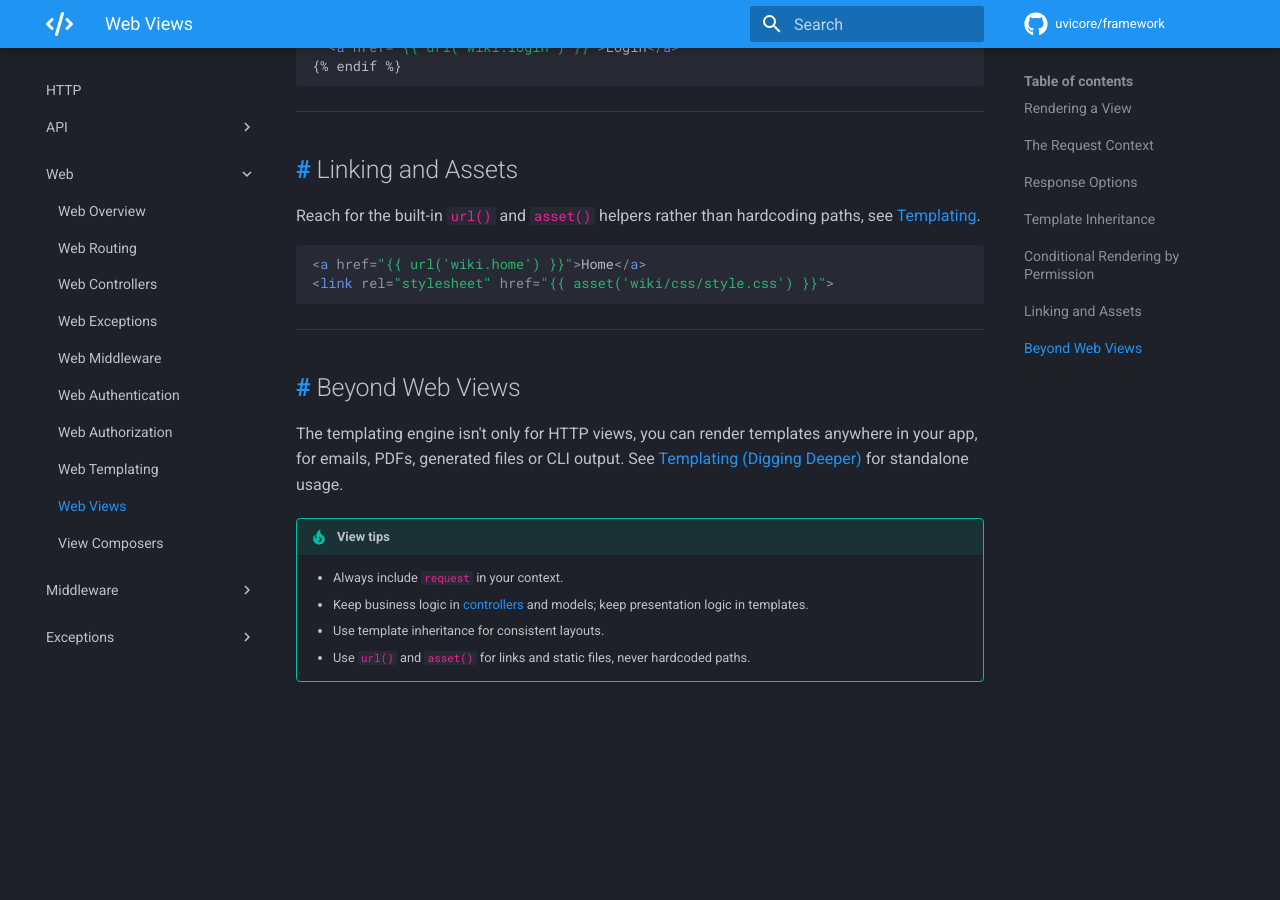
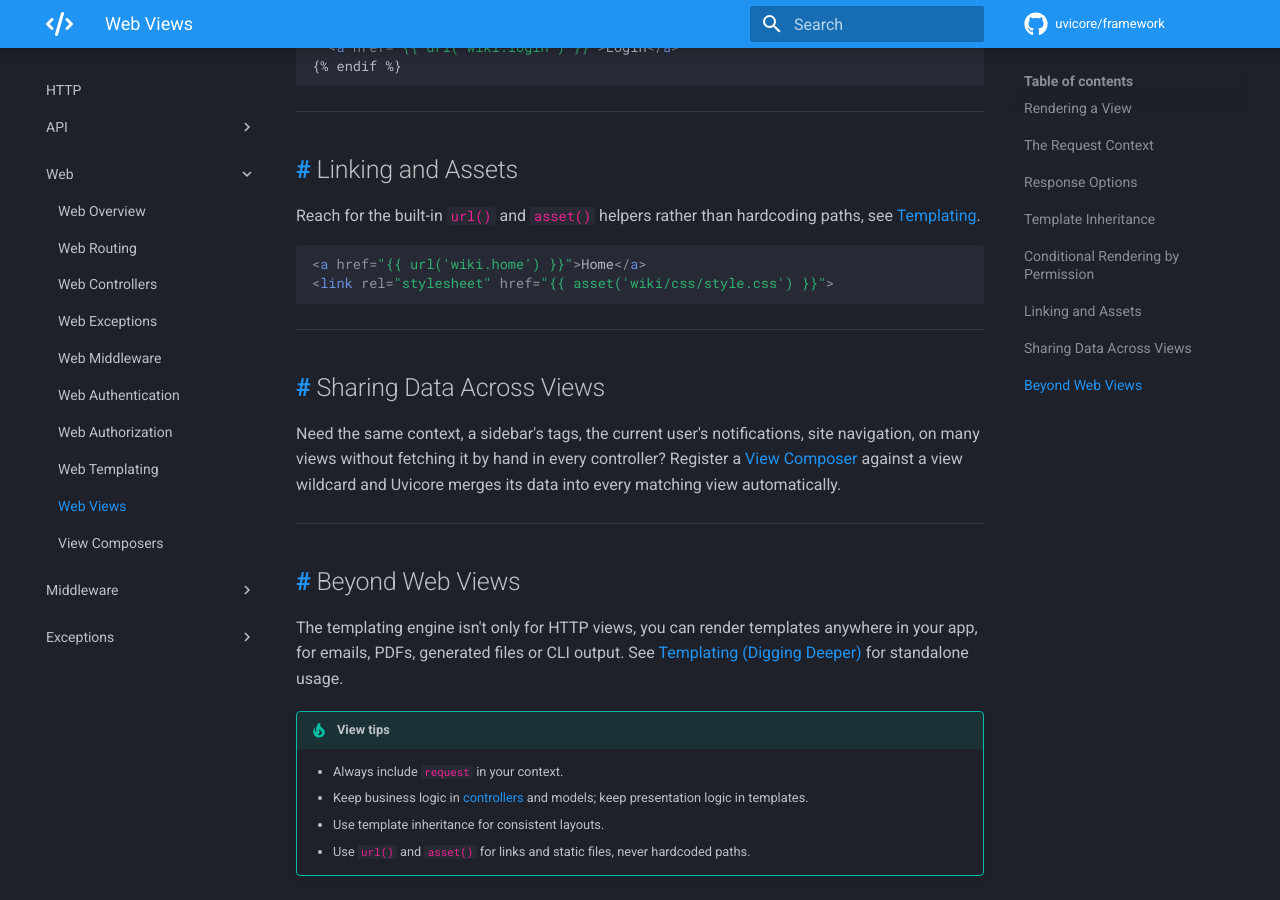
Before and after one commit to uvicore/docs, an MkDocs documentation site: the page built from docs/http/web/views.md, in a window 1280 px wide and 900 px high, scrolled down 2595 px. Built offline with MkDocs 1.6.1 and Material for MkDocs 9.7.7, drawn with Linux system fonts in a browser that asks for light colours; comment, search, counter and statistics services are not loaded; before the commit the page ends 3301 px from its top, so only the background shows below that.

Commit message:
View composer links

```diff
--- a/docs/http/web/views.md
+++ b/docs/http/web/views.md
@@ -135,6 +135,12 @@ Reach for the built-in `url()` and `asset()` helpers rather than hardcoding path
 
 ---
 
+## Sharing Data Across Views
+
+Need the same context, a sidebar's tags, the current user's notifications, site navigation, on many views without fetching it by hand in every controller?  Register a [View Composer](view-composers.md) against a view wildcard and Uvicore merges its data into every matching view automatically.
+
+---
+
 ## Beyond Web Views
 
 The templating engine isn't only for HTTP views, you can render templates anywhere in your app, for emails, PDFs, generated files or CLI output.  See [Templating (Digging Deeper)](../../deeper/templating.md) for standalone usage.
```
Also changed, not shown: docs/deeper/ioc.md (+1 -1 lines).
